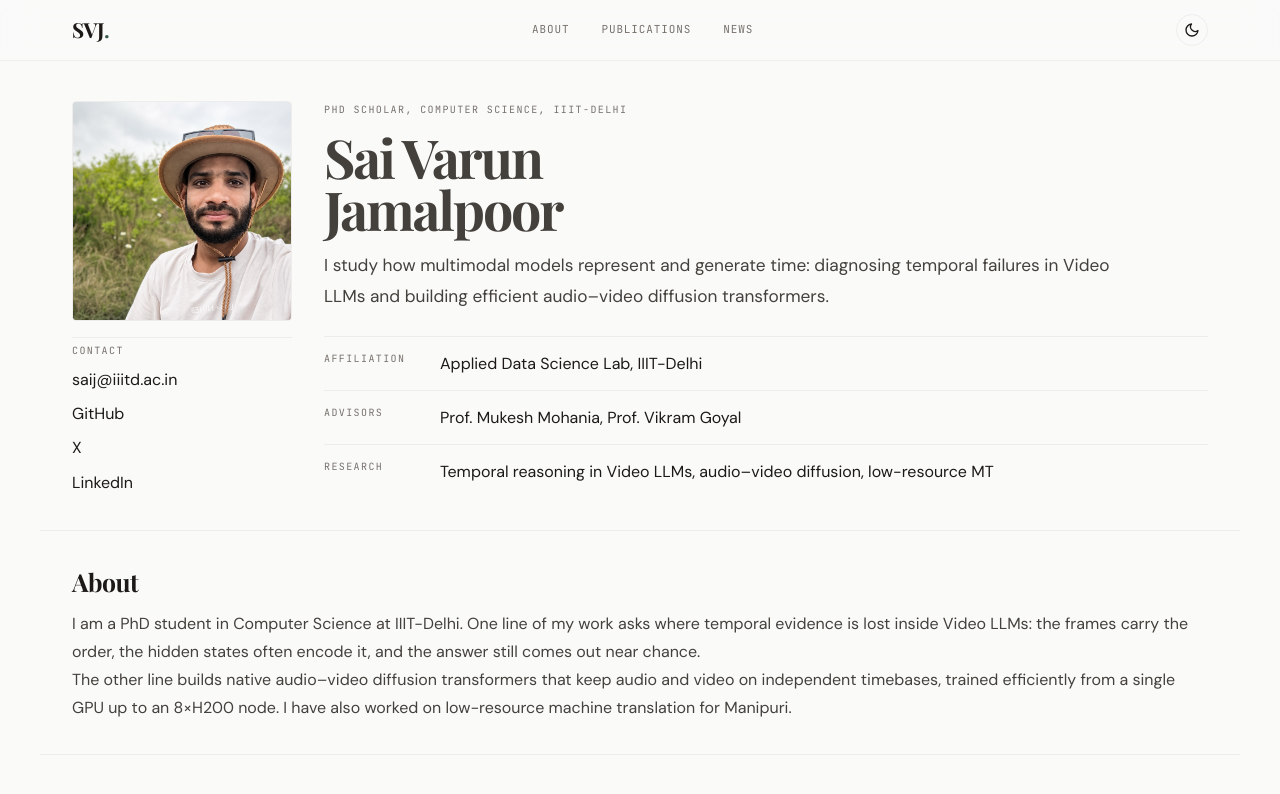
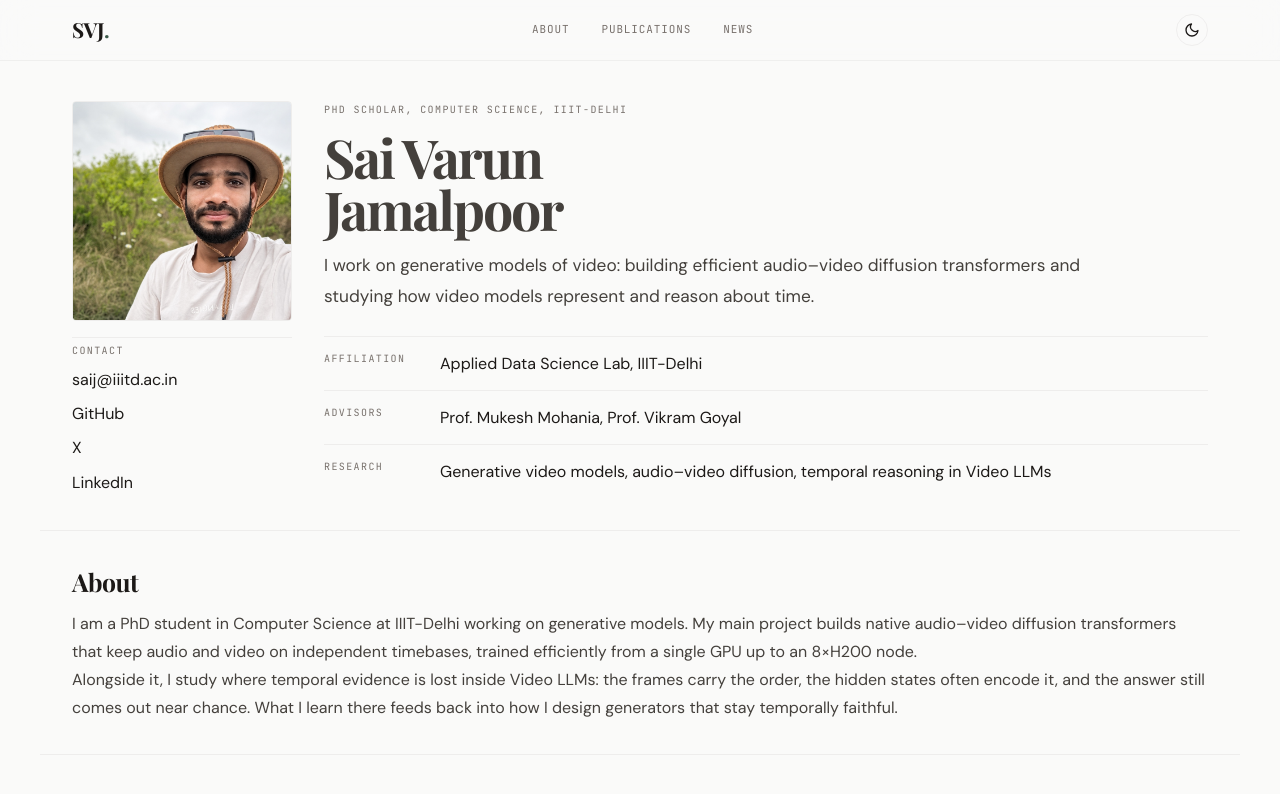
Before and after one commit to thesvj/thesvj.github.io, a SvelteKit app: page / in a window 1280 px wide. Shown: the top 794 px of the page. Built offline with nearby package versions, Linux system fonts and the light colour scheme; a web font is replaced by a local one.

Commit message:
Reframe bio around generative models, drop MT from research areas

```diff
--- a/src/routes/+page.svelte
+++ b/src/routes/+page.svelte
@@ -118,8 +118,8 @@
 			<p class="eyebrow">PhD Scholar, Computer Science, IIIT-Delhi</p>
 			<h1>Sai Varun Jamalpoor</h1>
 			<p class="summary">
-				I study how multimodal models represent and generate time: diagnosing temporal failures in
-				Video LLMs and building efficient audio–video diffusion transformers.
+				I work on generative models of video: building efficient audio–video diffusion transformers
+				and studying how video models represent and reason about time.
 			</p>
 
 			<dl class="fact-list">
@@ -133,7 +133,7 @@
 				</div>
 				<div>
 					<dt>Research</dt>
-					<dd>Temporal reasoning in Video LLMs, audio–video diffusion, low-resource MT</dd>
+					<dd>Generative video models, audio–video diffusion, temporal reasoning in Video LLMs</dd>
 				</div>
 			</dl>
 		</div>
@@ -144,14 +144,14 @@
 			<h2>About</h2>
 		</div>
 		<p>
-			I am a PhD student in Computer Science at IIIT-Delhi. One line of my work asks where temporal
-			evidence is lost inside Video LLMs: the frames carry the order, the hidden states often encode
-			it, and the answer still comes out near chance.
+			I am a PhD student in Computer Science at IIIT-Delhi working on generative models. My main
+			project builds native audio–video diffusion transformers that keep audio and video on
+			independent timebases, trained efficiently from a single GPU up to an 8×H200 node.
 		</p>
 		<p>
-			The other line builds native audio–video diffusion transformers that keep audio and video on
-			independent timebases, trained efficiently from a single GPU up to an 8×H200 node. I have also
-			worked on low-resource machine translation for Manipuri.
+			Alongside it, I study where temporal evidence is lost inside Video LLMs: the frames carry the
+			order, the hidden states often encode it, and the answer still comes out near chance. What I
+			learn there feeds back into how I design generators that stay temporally faithful.
 		</p>
 	</section>
 
```
